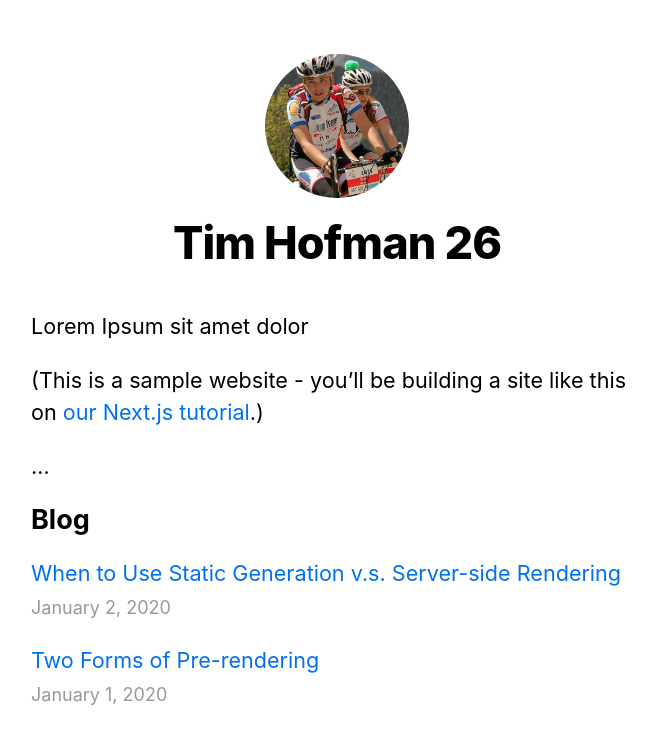
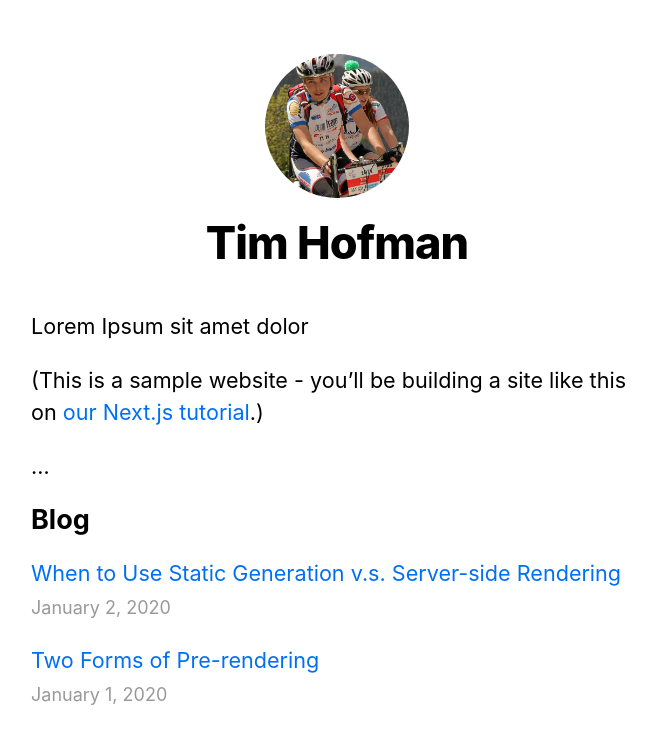
Before and after one commit to timhofman/rd-nextjs-application, a Next.js app in the folder nextjs-blog/: page / in a window 1280 px wide. Shown: the top 744 px of the page, without its empty margins (303-959 px from the left). Built offline with nearby package versions, Linux system fonts and the light colour scheme.

Commit message:
+: move back (playing with vercel)

```diff
--- a/nextjs-blog/components/layout.js
+++ b/nextjs-blog/components/layout.js
@@ -3,7 +3,7 @@ import styles from './layout.module.css'
 import utilStyles from '../styles/utils.module.css'
 import Link from 'next/link'
 
-const name = 'Tim Hofman 26'
+const name = 'Tim Hofman'
 export const siteTitle = 'Next.js Sample Website'
 
 export default function Layout({ children, home }) {
```
